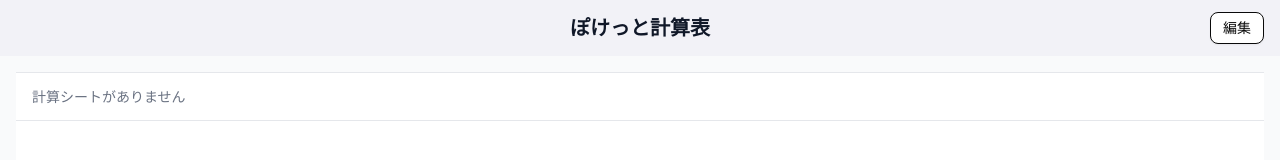
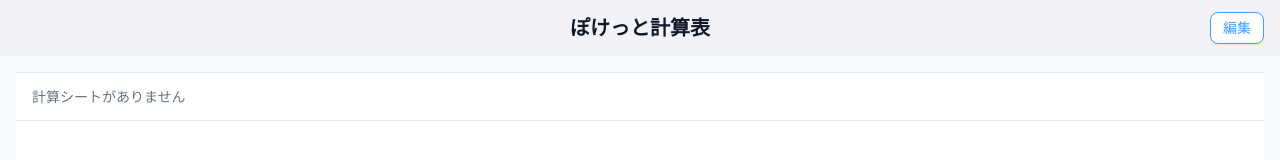
Before and after one commit to 2dice/pocket-calcsheet_cca, a React (Vite) app: page / in a window 1280 px wide. Shown: the top 160 px of the page. Built offline with nearby package versions, Linux system fonts and the light colour scheme.

Commit message:
style/step2-1: 編集ボタン色変更とCLAUDE.md更新
Co-authored-by: 2dice <2dice@users.noreply.github.com>

```diff
--- a/src/pages/TopPage.tsx
+++ b/src/pages/TopPage.tsx
@@ -20,6 +20,7 @@ export function TopPage() {
             data-testid="edit-button"
             variant="outline"
             size="sm"
+            style={{ color: '#409CFF' }}
             onClick={() => {
               // 編集機能は次のステップで実装
               console.log('編集ボタンがクリックされました')
```
Also changed, not shown: 1 other file (tests, documents, lock files or other folders).
